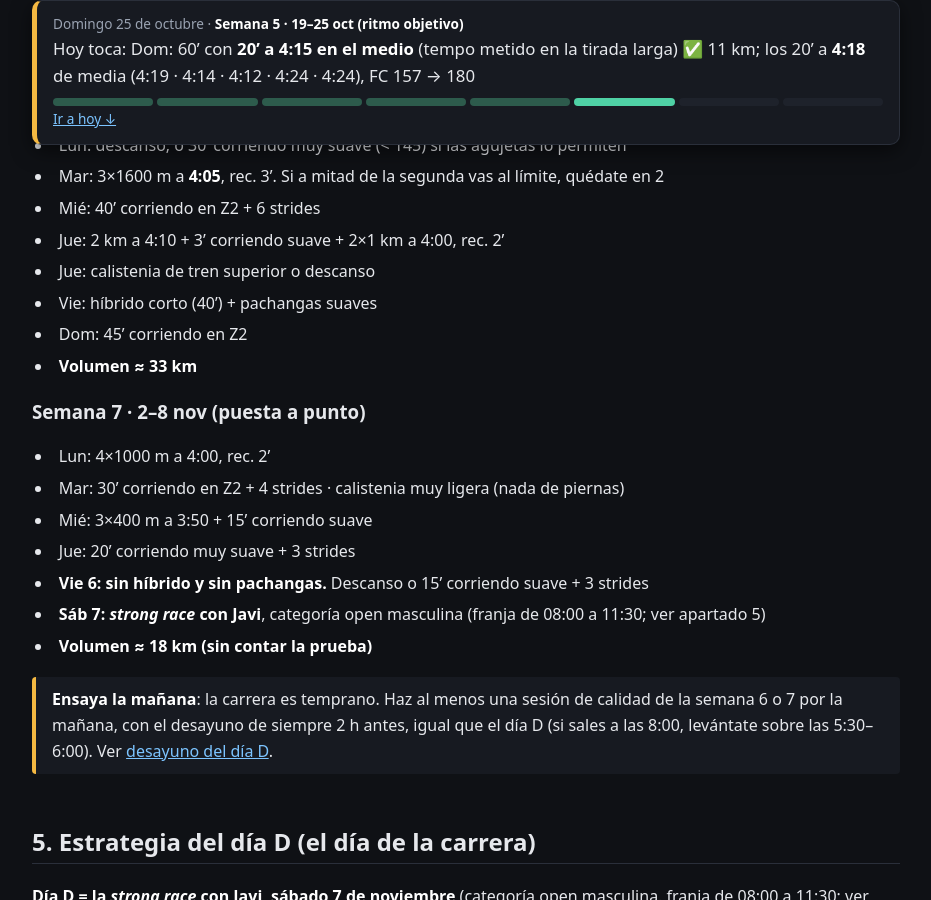
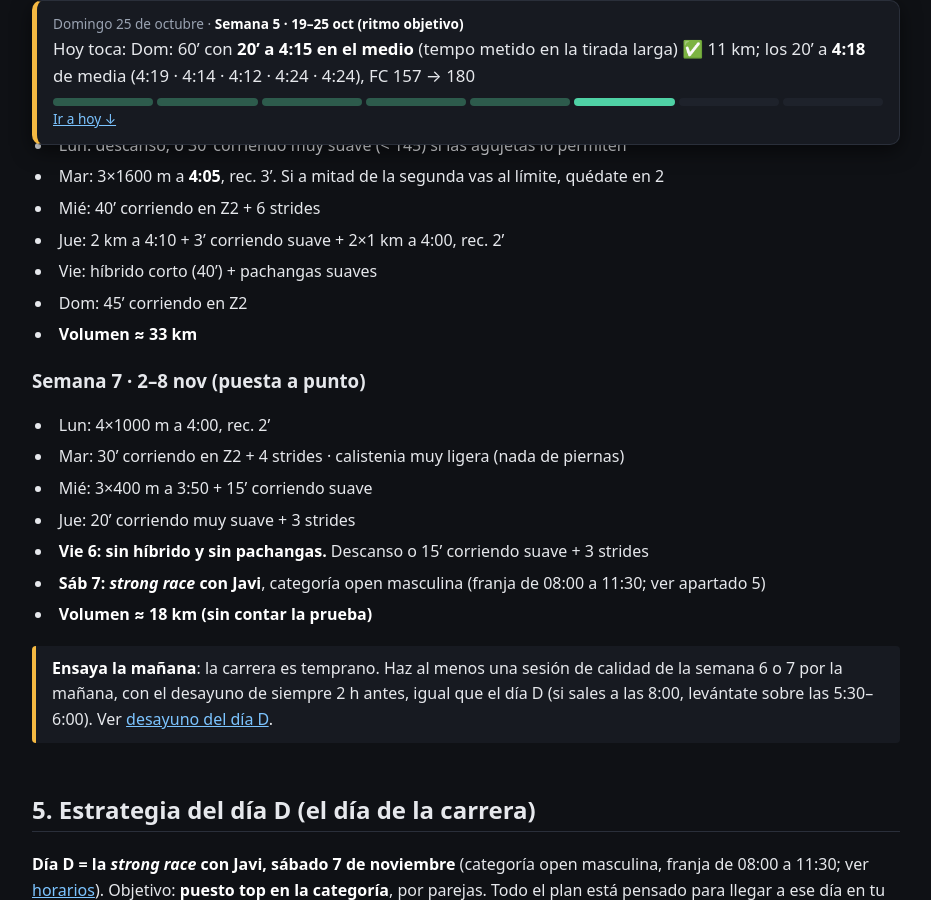
Before and after one commit to radamuz/4minkm, a Jekyll site: the page built from plan-sub20-5km.md, in a window 1280 px wide and 900 px high, scrolled down 8929 px. Shown: the whole window, without its empty margins (174-1105 px from the left). Built offline with Jekyll 4.4.1, drawn with Linux system fonts in a browser that asks for light colours; our own code applies the rules of GitHub Pages for plain Markdown files.

Commit message:
Quita el jueves duplicado de la semana 6 y enlaza la app KM desde el índice
Co-Authored-By: Claude Opus 5.5 <noreply@anthropic.com>

```diff
--- a/plan-sub20-5km.md
+++ b/plan-sub20-5km.md
@@ -231,7 +231,6 @@ Calentamiento en las sesiones de calidad: 12–15' corriendo suave + movilidad d
 - Mar: 3×1600 m a **4:05**, rec. 3'. Si a mitad de la segunda vas al límite, quédate en 2
 - Mié: 40' corriendo en Z2 + 6 strides
 - Jue: 2 km a 4:10 + 3' corriendo suave + 2×1 km a 4:00, rec. 2'
-- Jue: calistenia de tren superior o descanso
 - Vie: híbrido corto (40') + pachangas suaves
 - Dom: 45' corriendo en Z2
 - **Volumen ≈ 33 km**
```
Also changed, not shown: index.md (+2 -0 lines).
